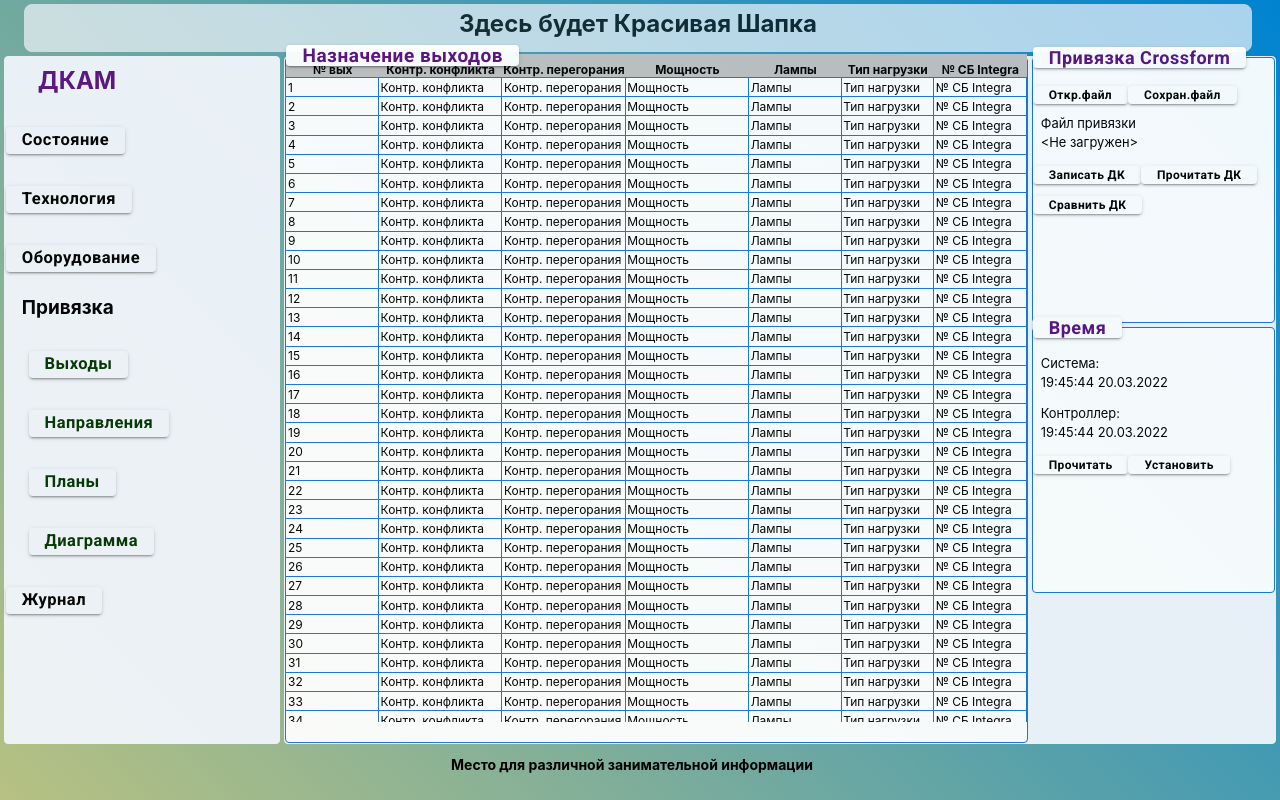
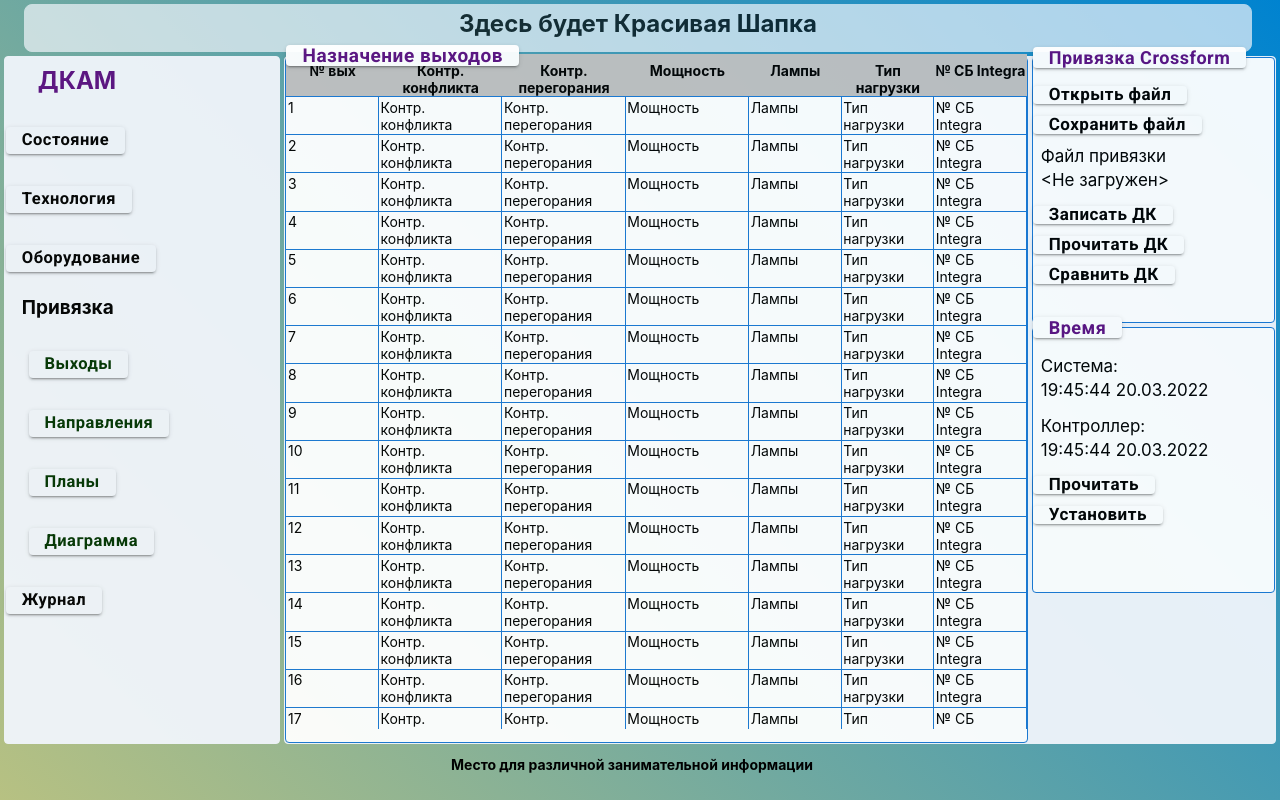
Before and after one commit to andrey-omsk-63/ASDU-dka-m, a React (Create React App) app: page / in a window 1280 px wide. Both pictures are taken after a click on the button "Выходы". Built offline with nearby package versions, Linux system fonts and the light colour scheme; the HTML template or start-up script is replaced by a standard one.

Commit message:
'2503evn'

```diff
--- a/src/components/Bind/BindComponents/BindRight.tsx
+++ b/src/components/Bind/BindComponents/BindRight.tsx
@@ -15,7 +15,13 @@ import Modal from '@mui/material/Modal';
 
 const BindRight = () => {
   let crossForm = 'Crossform';
-  if (window.innerWidth > 1000) crossForm = 'Привязка Crossform';
+  let fSize = 12.9;
+  let openKnob = 'Откр.файл';
+  let saveKnob = 'Сохр.файл';
+  if (window.innerWidth > 720) openKnob = 'Открыть файл';
+  if (window.innerWidth > 780) saveKnob = 'Сохранить файл';
+  if (window.innerWidth > 1140) crossForm = 'Привязка Crossform';
+  if (window.innerWidth > 970) fSize = 17;
 
   const styleBox = {
     border: 1,
@@ -35,7 +41,8 @@ const BindRight = () => {
   };
 
   const styleButtBing = {
-    fontSize: 12,
+    //fontSize: 12,
+    fontSize: fSize,
     maxHeight: '18px',
     minHeight: '18px',
     marginBottom: 1.5,
@@ -92,13 +99,13 @@ const BindRight = () => {
           <Button sx={styleButt} variant="contained" onClick={() => handleOpenModal('21')}>
             <b>{crossForm}</b>
           </Button>
-          <Grid container sx={{ fontSize: 12.9, marginTop: 1 }}>
+          <Grid container sx={{ fontSize: fSize, marginTop: 1 }}>
             <Grid item xs={11.3}>
               <Button sx={styleButtBing} variant="contained">
-                <b>Откр.файл</b>
+                <b>{openKnob}</b>
               </Button>
               <Button sx={styleButtBing} variant="contained">
-                <b>Сохран.файл</b>
+                <b>{saveKnob}</b>
               </Button>
 
               <Box sx={{ marginLeft: 1, marginBottom: 0.5 }}>Файл привязки</Box>
@@ -117,8 +124,6 @@ const BindRight = () => {
           </Grid>
         </Grid>
       </Grid>
-
-
     );
   };
 
@@ -143,7 +148,7 @@ const BindRight = () => {
       <Stack direction="column">
         <TabContext value={value}>
           {/* <Box> */}
-            <TopTab />
+          <TopTab />
           {/* </Box> */}
           <Box sx={{ marginTop: 0.5 }}>
             <Grid container sx={styleBox}>
@@ -152,7 +157,7 @@ const BindRight = () => {
                   <b>Время</b>
                 </Button>
 
-                <Grid container sx={{ fontSize: 12.9, marginTop: 1 }}>
+                <Grid container sx={{ fontSize: fSize, marginTop: 1 }}>
                   <Grid item xs={10}>
                     <Box sx={{ marginLeft: 1, marginBottom: 0.5 }}>Система:</Box>
 
--- a/src/components/Bind/BindDirections.tsx
+++ b/src/components/Bind/BindDirections.tsx
@@ -15,6 +15,8 @@ import BindRight from './BindComponents/BindRight';
 const BindDirections = () => {
   let styleSetWidth = 650;
   if (window.innerWidth > 770) styleSetWidth = window.innerWidth - 50;
+  let fSize = 12;
+  if (window.innerWidth > 900) fSize = 14;
 
   const styleBox = {
     border: 1,
@@ -296,7 +298,7 @@ const BindDirections = () => {
   const OutputNormalTop = () => {
     return (
       // <Box sx={{ marginTop: 0 }}>
-      <Box sx={{ border: 0, marginTop: -3, fontSize: 12, height: '41.5vh' }}>
+      <Box sx={{ marginTop: -3, fontSize: fSize, height: '41.5vh' }}>
         <HeaderTopTab />
         <Box sx={{ height: '37vh', overflowX: 'auto' }}>{StrokaTopTab()}</Box>
       </Box>
@@ -306,7 +308,7 @@ const BindDirections = () => {
 
   const OutputNormalBattom = () => {
     return (
-      <Box sx={{ border: 0, marginTop: -2.5, fontSize: 12, height: '40vh' }}>
+      <Box sx={{ marginTop: -2.5, fontSize: fSize, height: '40vh' }}>
         <HeaderBattomTab />
         <Box sx={{ height: '38.5vh', overflowX: 'auto' }}>{StrokaBattomTab()}</Box>
       </Box>
@@ -432,7 +434,7 @@ const BindDirections = () => {
       <Grid item xs={9}>
         <Stack direction="column">
           <Grid container sx={styleBox}>
-            <Grid item xs={12} sx={{ fontSize: 12, height: '42.4vh' }}>
+            <Grid item xs={12} sx={{ fontSize: fSize, height: '42.4vh' }}>
               <TopTab />
             </Grid>
           </Grid>
--- a/src/components/Bind/BindOutputs.tsx
+++ b/src/components/Bind/BindOutputs.tsx
@@ -14,6 +14,8 @@ import BindRight from './BindComponents/BindRight';
 const BindOutputs = () => {
   let styleSetWidth = 650;
   if (window.innerWidth > 770) styleSetWidth = window.innerWidth - 50;
+  let fSize = 12;
+  if (window.innerWidth > 800) fSize = 14;
 
   const styleBox = {
     border: 1,
@@ -125,9 +127,9 @@ const BindOutputs = () => {
 
   const OutputNormal = () => {
     return (
-      <Box sx={{ marginTop: -3, fontSize: 12 }}>
+      <Box sx={{ marginTop: -3, fontSize: fSize }}>
         <HeaderLBindOutputs />
-        <Box sx={{ border: 0, overflowX: 'auto', height: '80.5vh' }}>{StrokaBindOutputs()}</Box>
+        <Box sx={{ border: 0, overflowX: 'auto', height: '79vh' }}>{StrokaBindOutputs()}</Box>
       </Box>
     );
   };
--- a/src/components/Bind/BindPlans.tsx
+++ b/src/components/Bind/BindPlans.tsx
@@ -7,6 +7,7 @@ import Stack from '@mui/material/Stack';
 import TabContext from '@mui/lab/TabContext';
 import TabPanel from '@mui/lab/TabPanel';
 import Modal from '@mui/material/Modal';
+import TextField from '@mui/material/TextField';
 
 import BindRight from './BindComponents/BindRight';
 
@@ -15,6 +16,9 @@ import BindRight from './BindComponents/BindRight';
 const BindPlans = () => {
   let styleSetWidth = 650;
   if (window.innerWidth > 770) styleSetWidth = window.innerWidth - 50;
+  let formSett = ['План 0(РП)', 0];
+  let fSize = 11.5;
+  if (window.innerWidth > 860) fSize = 14;
 
   const styleBox = {
     border: 1,
@@ -112,7 +116,7 @@ const BindPlans = () => {
 
   const OutputNormalBattom = () => {
     return (
-      <Box sx={{ marginTop: -2.6, fontSize: 11.5, height: '59.9vh' }}>
+      <Box sx={{ marginTop: -2.6, fontSize: fSize, height: '59.9vh' }}>
         <HeaderBattomTab />
         <Box sx={{ height: '58.5vh', overflowX: 'auto' }}>{StrokaBattomTab()}</Box>
       </Box>
@@ -126,8 +130,13 @@ const BindPlans = () => {
           <ModalEnd />
           <Grid container>
             <Grid item xs sx={{ marginRight: 1, marginTop: -3, fontSize: 18 }}>
-              <HeaderBattomTab />
-              <Box sx={{ overflowX: 'auto', height: '88vh' }}>{StrokaBattomTab()}</Box>
+              <Box sx={{ marginTop: -3 }}>
+                <TopTabInput />
+              </Box>
+              <Box sx={{ marginTop: 2 }}>
+                <HeaderBattomTab />
+                <Box sx={{ overflowX: 'auto', height: '69vh' }}>{StrokaBattomTab()}</Box>
+              </Box>
             </Grid>
           </Grid>
         </Box>
@@ -135,19 +144,46 @@ const BindPlans = () => {
     );
   };
 
-  const TopTab = () => {
+  const InpForm = (nom: number) => {
+    let labelTextField = 'Номер плана:';
+    if (nom > 0) labelTextField = 'Время цикла, сек:';
+    const [valuen, setValuen] = React.useState(formSett[nom]);
+
+    const handleChange = (event: any) => {
+      setValuen(event.target.value);
+      formSett[nom] = event.target.value;
+    };
+
+    const handleKey = (event: any) => {
+      if (event.key === 'Enter') event.preventDefault();
+    };
+
+    //console.log('formSett:', formSett);
+
     return (
-      <TabContext value={value}>
-        <Box>
-          {/* <Button sx={styleButtBox} variant="contained" onClick={() => handleOpenModal('69')}>
-            <b>Планы</b>
-          </Button> */}
-          <OutputNormalBattom />
-          <TabPanel value="69">
-            <OutputModalBattom Size={size} />
-          </TabPanel>
-        </Box>
-      </TabContext>
+      <TextField
+        size="small"
+        onKeyPress={handleKey} //отключение Enter
+        label={labelTextField}
+        value={valuen}
+        onChange={handleChange}
+        variant="outlined"
+      />
+    );
+  };
+
+  const TopTabInput = () => {
+    return (
+      <Box
+        component="form"
+        sx={{ '& > :not(style)': { m: 1, width: '20ch' } }}
+        noValidate
+        autoComplete="off">
+        <Stack direction="column">
+          <Box sx={{ marginTop: 4 }}>{InpForm(0)}</Box>
+          <Box sx={{ marginTop: 4 }}>{InpForm(1)}</Box>
+        </Stack>
+      </Box>
     );
   };
 
@@ -220,13 +256,7 @@ const BindPlans = () => {
         <Stack direction="column">
           <Grid container sx={styleBox}>
             <Grid item xs={12} sx={{ height: '24.4vh' }}>
-              {/* <Button sx={styleButtBox} variant="contained" onClick={() => handleOpenModal('69')}>
-                <b>Планы</b>
-              </Button> */}
-              {/* <Grid container>
-
-              </Grid>
-              <BattomTab /> */}
+              <TopTabInput />
             </Grid>
           </Grid>
 
--- a/src/components/Journal/JournalComponents/JournalLogins.tsx
+++ b/src/components/Journal/JournalComponents/JournalLogins.tsx
@@ -415,10 +415,10 @@ const JournalLogins = (props: { logName: string }) => {
     return (
       <TextField
         size="small"
-        onKeyPress={handleKey}
+        onKeyPress={handleKey} //отключение Enter
         label="Поиск"
         value={valuen}
-        onChange={handleChange} //отключение Enter
+        onChange={handleChange}
         variant="outlined"
       />
     );
```
Lines whose indentation alone changed are shown as unchanged.
